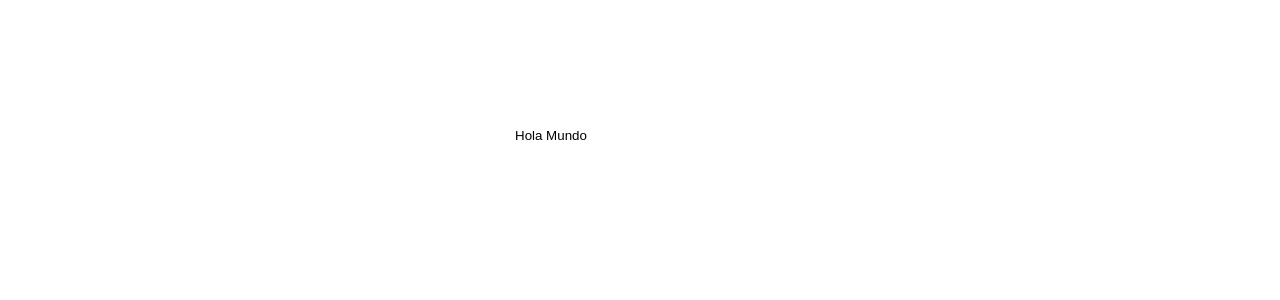
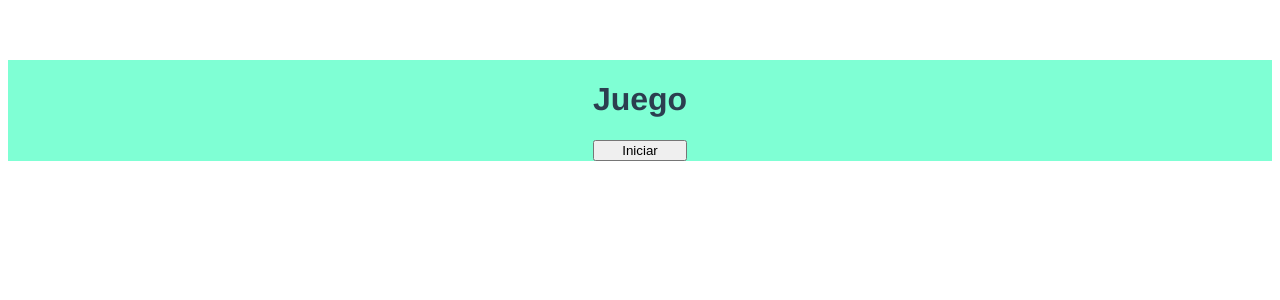
Before and after one commit to pablo162000/pw_u2_v_p4_ps, a Vue app: page / in a window 1280 px wide. Shown: the top 300 px of the page. Built offline with nearby package versions, Linux system fonts and the light colour scheme.

Commit message:
TAREA 9: Ejemplo de consumo API

```diff
--- a/src/App.vue
+++ b/src/App.vue
@@ -1,16 +1,13 @@
 <template>
-  <CaracolaMagica></CaracolaMagica>
-
-
-
+  <Juego></Juego>
 </template>
 
 <script>
-import CaracolaMagica from "./components/CaracolaMagica.vue";
+import Juego from "./components/Juego.vue";
 export default {
   name: "App",
   components: {
-    CaracolaMagica,
+    Juego,
   },
 };
 </script>
--- a/src/components/CaracolaMagica.vue
+++ b/src/components/CaracolaMagica.vue
@@ -1,6 +1,10 @@
 <template>
   <h1>Caracola Magica</h1>
-  <img v-if="rutaImagen"   v-bind:src="rutaImagen" alt="No se puede cargar la imagen" />
+  <img
+    v-if="rutaImagen"
+    v-bind:src="rutaImagen"
+    alt="No se puede cargar la imagen"
+  />
   <div class="bg-dark"></div>
   <div class="contenedor">
     <input v-model="pregunta" type="text" placeholder="Hazme una pregunta" />
@@ -53,19 +57,19 @@ export default {
 </script>
 
 <style>
-img,.bg-dark {
+img,
+.bg-dark {
   height: 100vh;
-  width: 100wh;
+  width: 100vw;
   left: 0px;
   max-height: 100%;
   max-width: 100%;
   position: fixed;
   top: 0px;
 }
-.bg-dark{
+.bg-dark {
   background-color: rgba(0, 0, 0, 0.8);
 }
-
 
 .contenedor {
   position: relative;
@@ -75,15 +79,17 @@ input {
   width: 250px;
   padding: 10px 15px;
   border-radius: 5px;
-  border:none;
+  border: none;
 }
 
-p,h1,h2 {
+p,
+h1,
+h2 {
   color: white;
 }
 
-p{
-  font-size:20px ;
+p {
+  font-size: 20px;
   margin-top: 0px;
 }
 </style>
--- /dev/null
+++ b/src/components/Juego.vue
@@ -0,0 +1,89 @@
+<template>
+  <div class="container">
+    <div class="juego">
+      <h1>Juego</h1>
+      <img v-if="rutaImagen" v-bind:src="rutaImagen" alt="No se puede cargar" />
+      <label>{{ respuesta }}</label>
+      <button v-on:click="jugar()">Iniciar</button>
+
+      <img
+        v-if="rutaImagen1"
+        v-bind:src="rutaImagen1"
+        alt="No se puede cargar"
+      />
+      <label>{{ respuesta1 }}</label>
+
+      <label id="felicidades"  v-if="ambasRespuestasSonSi">Felicidades</label>
+    </div>
+  </div>
+</template>
+
+<script>
+export default {
+  data() {
+    return {
+      respuesta: "",
+      rutaImagen: null,
+      respuesta1: "",
+      rutaImagen1: null,
+    };
+  },
+  computed: {
+    ambasRespuestasSonSi() {
+      return this.respuesta == "yes" && this.respuesta1 == "yes";
+    },
+  },
+  methods: {
+    async consumirApi(valor) {
+      const respuesta = await fetch("https://yesno.wtf/api").then((r) =>
+        r.json()
+      );
+      const { answer, image } = respuesta;
+
+      switch (valor) {
+        case 1:
+          this.respuesta = answer;
+          this.rutaImagen = image;
+          break;
+        case 2:
+          this.respuesta1 = answer;
+          this.rutaImagen1 = image;
+          break;
+      }
+    },
+
+    async jugar() {
+      this.consumirApi(1);
+      this.consumirApi(2);
+    },
+  },
+};
+</script>
+
+
+<style>
+
+.container {
+  display: flex;
+
+  align-items: center;
+  justify-content: center;
+  background-color: aquamarine;
+}
+img{
+  max-height: 100%;
+  max-width: 100%;
+  height: 50vh;
+  width: 50vw;
+}
+.juego {
+    display: grid;
+}
+
+#felicidades {
+  color: red ;
+
+  font-size: 20px;
+}
+
+</style>
```
